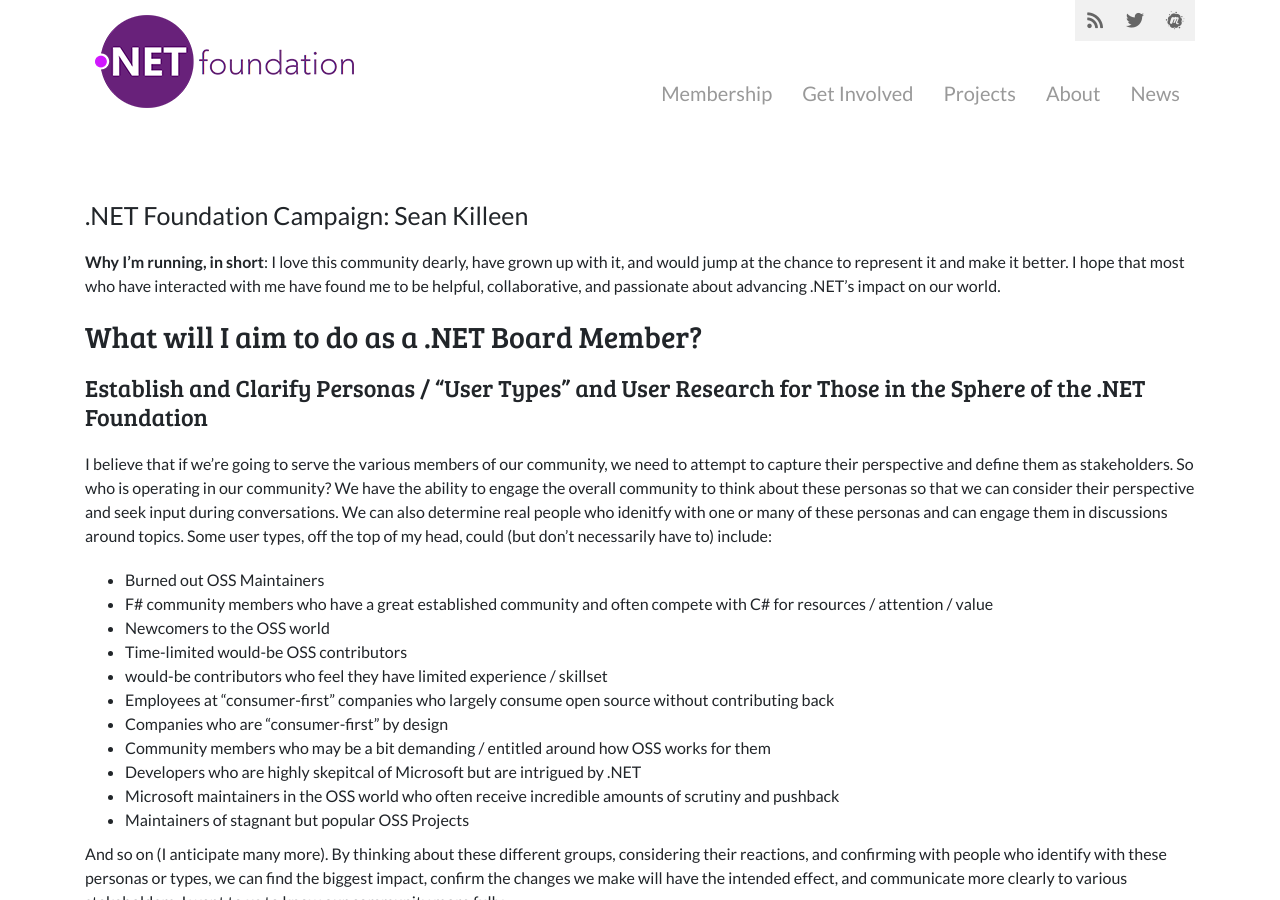
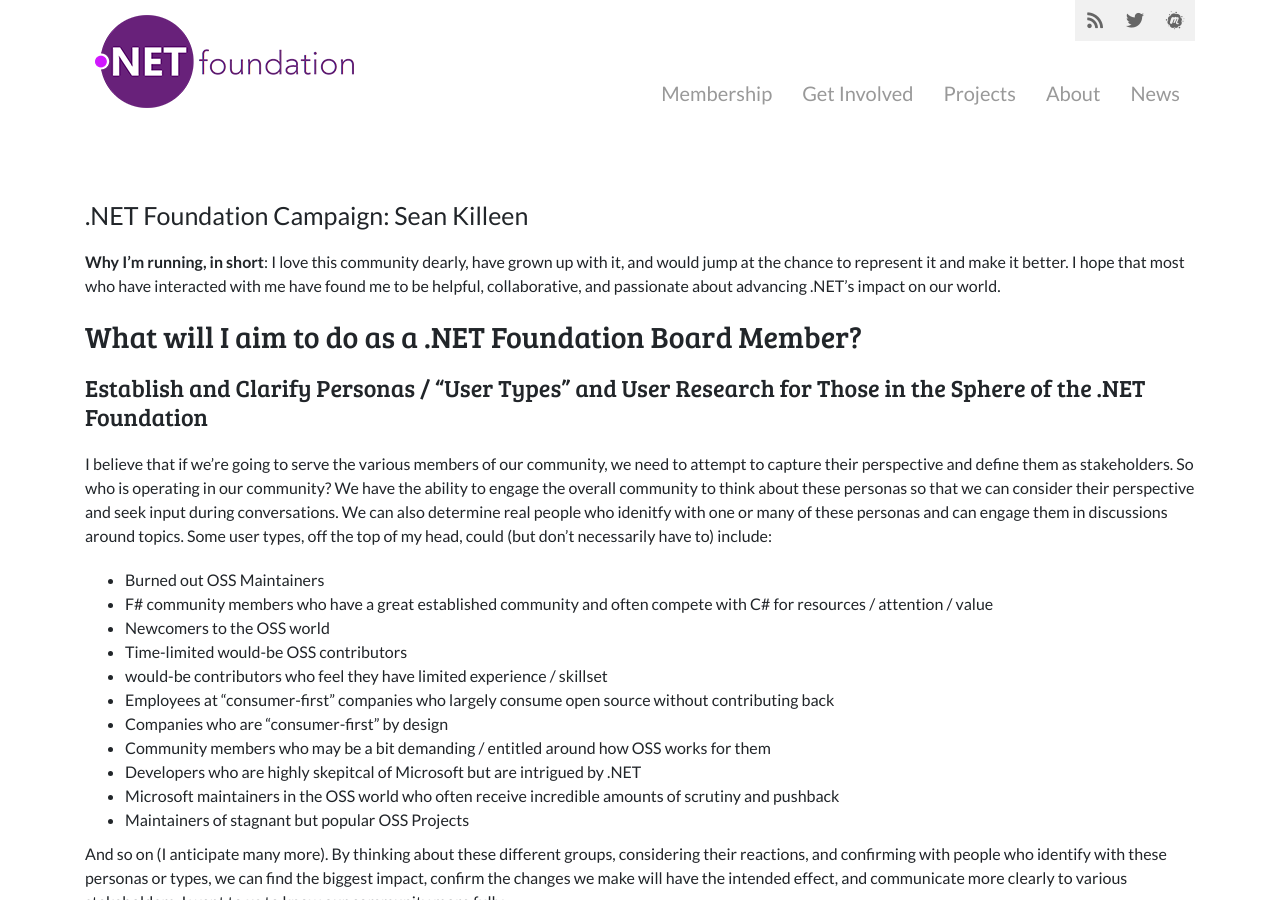
Before and after one commit to dotnet-foundation/election, a Jekyll site: the page built from _campaign-2019/sean-killeen.md, in a window 1280 px wide and 900 px high. Built offline with Jekyll 4.4.1, drawn with Linux system fonts in a browser that asks for light colours; nearby versions of some CDN libraries; comment, search, counter and statistics services are not loaded.

Commit message:
.NET --> .NET Foundation

```diff
--- a/_campaign-2019/sean-killeen.md
+++ b/_campaign-2019/sean-killeen.md
@@ -8,7 +8,7 @@ image: https://avatars3.githubusercontent.com/u/2148318
 
 **Why I'm running, in short**: I love this community dearly, have grown up with it, and would jump at the chance to represent it and make it better. I hope that most who have interacted with me have found me to be helpful, collaborative, and passionate about advancing .NET's impact on our world.
 
-## What will I aim to do as a .NET Board Member?
+## What will I aim to do as a .NET Foundation Board Member?
 
 ### Establish and Clarify Personas / "User Types" and User Research for Those in the Sphere of the .NET Foundation
 
```
